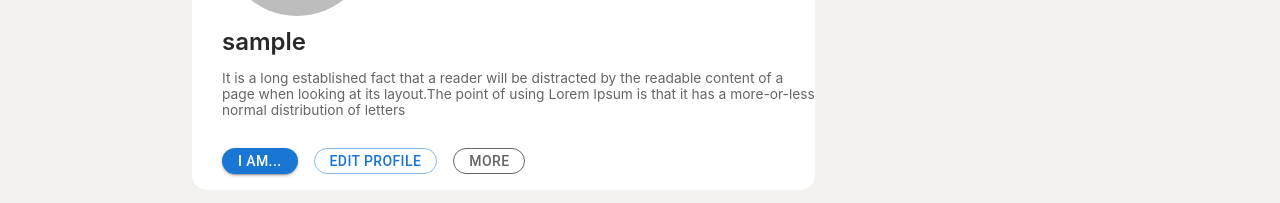
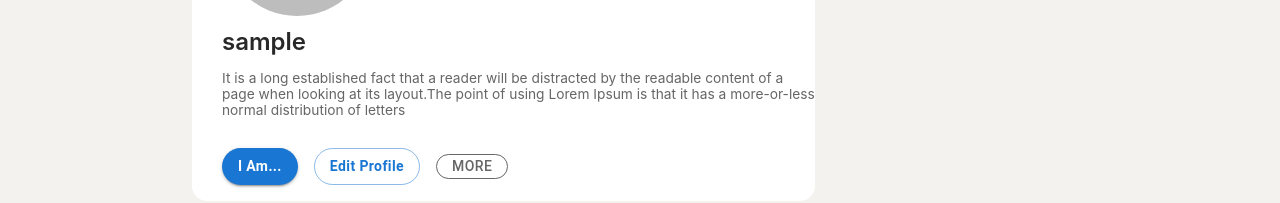
Before and after one commit to mfluckyxd/LinkedIn-Clone---React-Project-1---gg57vl4u3m9u, a React app: page /profile in a window 1280 px wide. Shown: the part 587-790 px from the top of the page. Built offline with nearby package versions, Linux system fonts and the light colour scheme; sample sign-in values are in the browser's storage.

Commit message:
bugs fixed

```diff
--- a/src/assets/styles/userProfile.css
+++ b/src/assets/styles/userProfile.css
@@ -34,6 +34,7 @@
 .action-buttons {
   margin: 30px 0 0 30px;
   display: flex;
+  align-items: center;
   gap: 1rem;
 }
 
--- a/src/components/home/notification/Notification.jsx
+++ b/src/components/home/notification/Notification.jsx
@@ -1,9 +1,12 @@
-import React from "react";
+import React, { useState } from "react";
 import SingleNoti from "./SingleNoti";
 import "../../../assets/styles/notification.css";
 import { Button } from "@mui/material";
+import UnavailableDialog from "../../Errors/UnavailableDialog";
 
 const Notification = () => {
+  const [showErrorDialog, setShowErrorDialog] = useState(false);
+
   return (
     <div className="notification-section">
       <section className="notification-filter-button">
@@ -23,6 +26,7 @@ const Notification = () => {
         </Button>
         <Button
           variant="outlined"
+          onClick={() => setShowErrorDialog(true)}
           sx={{
             height: "2rem",
             color: "#666666",
@@ -38,6 +42,7 @@ const Notification = () => {
         </Button>
         <Button
           variant="outlined"
+          onClick={() => setShowErrorDialog(true)}
           sx={{
             height: "2rem",
             color: "#666666",
@@ -90,6 +95,8 @@ const Notification = () => {
           time={"2d"}
         />
       </section>
+      <UnavailableDialog open={showErrorDialog} setOpen={setShowErrorDialog} />
+
     </div>
   );
 };
--- a/src/components/home/premium/Premium.jsx
+++ b/src/components/home/premium/Premium.jsx
@@ -1,9 +1,12 @@
-import React from "react";
+import React, { useState } from "react";
 import "../../../assets/styles/premium.css";
 import { Avatar, Button, Divider } from "@mui/material";
+import UnavailableDialog from "../../Errors/UnavailableDialog";
 
 const Premium = () => {
   const userName = sessionStorage.getItem("userName") || "";
+  const [showErrorDialog, setShowErrorDialog] = useState(false);
+
   return (
     <div className="premium-section-container">
       <Divider />
@@ -55,11 +58,13 @@ const Premium = () => {
         </div>
         <Divider />
         <div className="submit-btn">
-          <Button variant="contained" sx={{ borderRadius: "25px" }}>
+          <Button variant="contained" sx={{ borderRadius: "25px" }} onClick={() => setShowErrorDialog(true)}>
             Submit
           </Button>
         </div>
       </section>
+      <UnavailableDialog open={showErrorDialog} setOpen={setShowErrorDialog} />
+
     </div>
   );
 };
--- a/src/components/home/userProfile/MyProfile.jsx
+++ b/src/components/home/userProfile/MyProfile.jsx
@@ -49,17 +49,18 @@ const MyProfile = () => {
                   marginLeft: "30px",
                 }}
               />
+            ) : (
               //</div>   <img  alt="your-dp" />
               // </Avatar >
-            ):<Avatar
+              <Avatar
                 sx={{
                   width: 150,
                   height: 150,
                   marginTop: "-90px",
                   marginLeft: "30px",
                 }}
-            />}
-
+              />
+            )}
 
             <h4 className="user-title">{userName}</h4>
             <p className="user-summary">
@@ -71,14 +72,22 @@ const MyProfile = () => {
             <div className="action-buttons">
               <Button
                 variant="contained"
-                sx={{ borderRadius: "25px", height: "1.6rem" }}
+                sx={{
+                  borderRadius: "25px",
+                  textTransform: "capitalize",
+                  fontWeight: "600",
+                }}
                 onClick={() => setShowErrorDialog(true)}
               >
                 I am...
               </Button>
               <Button
                 variant="outlined"
-                sx={{ borderRadius: "25px", height: "1.6rem" }}
+                sx={{
+                  borderRadius: "25px",
+                  textTransform: "capitalize",
+                  fontWeight: "600",
+                }}
                 onClick={() => fileInputRef.current.click()}
               >
                 Edit profile
@@ -130,7 +139,9 @@ const MyProfile = () => {
                 <h3>
                   Bharati Vidyapeeth University College Of Engineering, Pune
                 </h3>
-                <p style={{color:'#282828'}}>Bachelor of Technology - B.Tech</p>
+                <p style={{ color: "#282828" }}>
+                  Bachelor of Technology - B.Tech
+                </p>
                 <span>Jul 2018 - Jul 2022</span>
               </div>
             </div>
```
Lines whose indentation alone changed are shown as unchanged.
